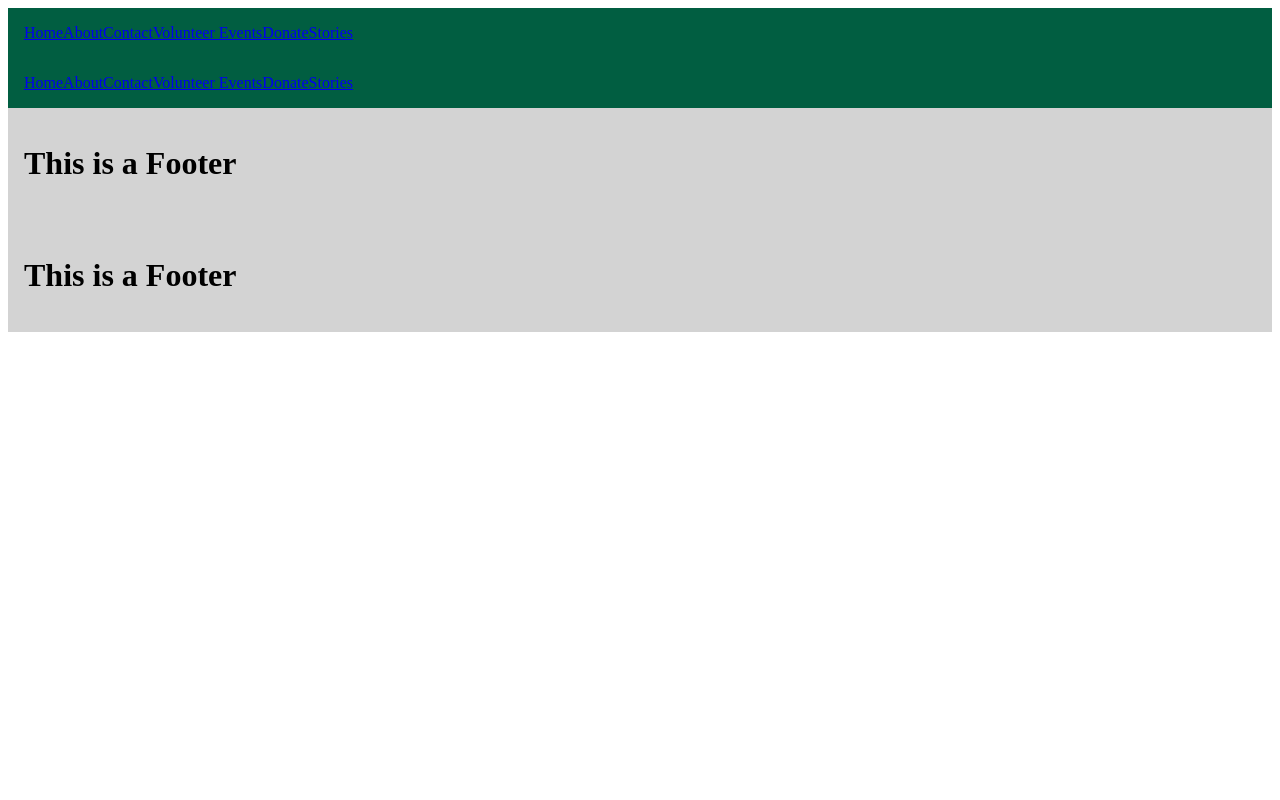
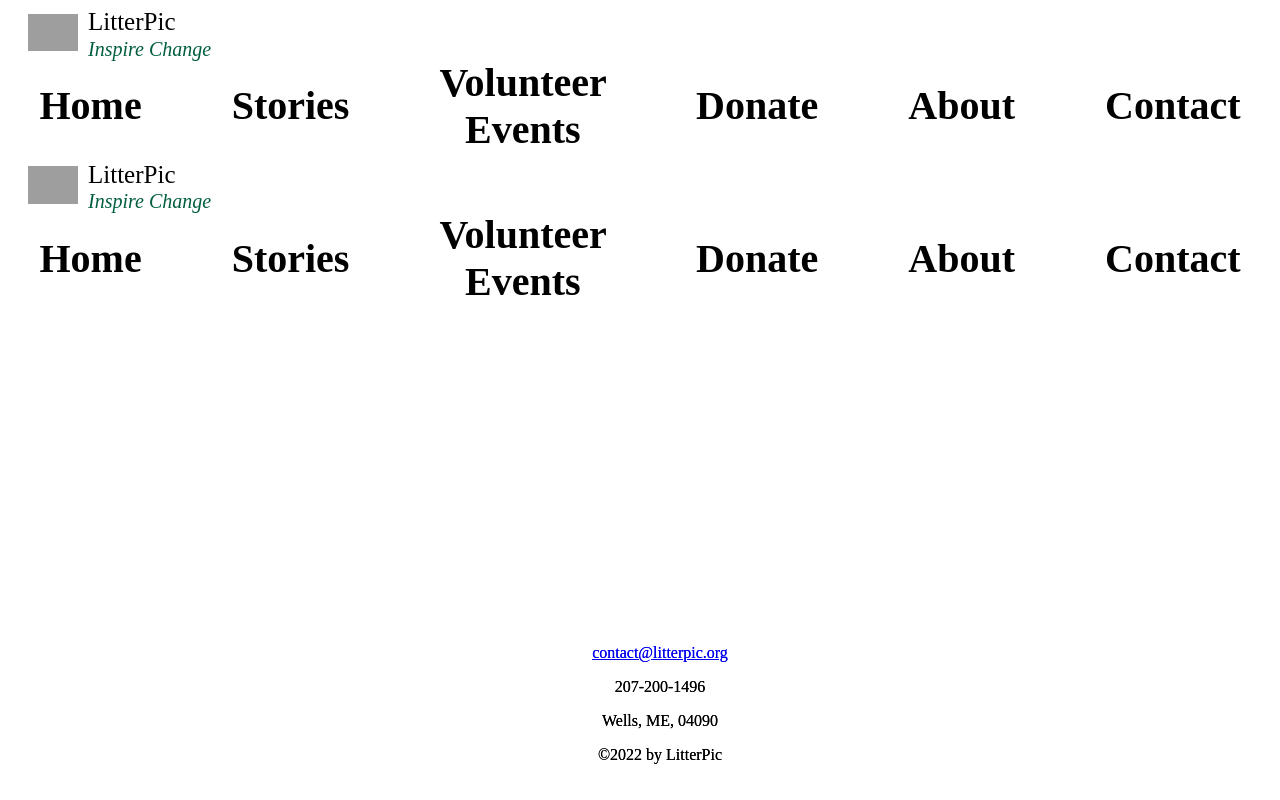
Before and after one commit to LitterPic/litterpic_org, a Next.js app: page /layout in a window 1280 px wide. Built offline with nearby package versions, Linux system fonts and the light colour scheme; grey boxes are pictures that could not be loaded.

Commit message:
Updated some styling, added a logo, updates to navbar, logobar, and footer.

```diff
--- a/components/Footer.js
+++ /dev/null
@@ -1,11 +0,0 @@
-import React from 'react';
-
-const Footer = () => {
-  return (
-    <footer>
-      <h1> This is a Footer</h1>
-    </footer>
-  );
-};
-
-export default Footer;
--- /dev/null
+++ b/components/footer.js
@@ -0,0 +1,26 @@
+import React from 'react';
+
+const Footer = () => {
+    const email = 'contact@litterpic.org';
+    const address = 'Wells, ME, 04090';
+    const googleMapsUrl = `https://www.google.com/maps/search/?api=1&query=${encodeURIComponent(
+        address
+    )}`;
+
+    const handleAddressClick = () => {
+        window.open(googleMapsUrl, '_blank');
+    };
+
+    return (
+        <footer className="footer">
+            <p>
+                <a href={`mailto:${email}`}>{email}</a>
+            </p>
+            <p>207-200-1496</p>
+            <p onClick={handleAddressClick} className="address-link">{address}</p>
+            <p>©2022 by LitterPic</p>
+        </footer>
+    );
+};
+
+export default Footer;
--- /dev/null
+++ b/components/logobar.js
@@ -0,0 +1,23 @@
+import React from 'react';
+import Link from 'next/link';
+import Image from 'next/image';
+
+const Logobar = () => {
+    return (
+        <div className="logo-bar">
+            <div className="logo-content">
+                <Link href="/">
+                    <div className="logo-link">
+                        <Image src="/images/LitterPicLogo.png" alt="LitterPic logo" width={100} height={100}/>
+                    </div>
+                </Link>
+            </div>
+            <div className="text-content">
+                <p className="logo">LitterPic</p>
+                <p className="tagline">Inspire Change</p>
+            </div>
+        </div>
+    );
+};
+
+export default Logobar;
--- a/pages/layout.js
+++ b/pages/layout.js
@@ -1,20 +1,22 @@
 import React from "react";
-import Link from "next/link";
-import Footer from "../components/Footer";
+import Navlink from "./navlink";
+import Logobar from '../components/logobar';
+import Footer from "../components/footer";
 
-const Layout = ({ children }) => {
+const Layout = ({children}) => {
     return (
         <div>
+            <Logobar/>
             <nav>
-        <Link href="/">Home</Link>
-        <Link href="/about">About</Link>
-        <Link href="/contact">Contact</Link>
-        <Link href="/volunteer">Volunteer Events</Link>
-        <Link href="/donate">Donate</Link>
-        <Link href="/stories">Stories</Link>
+                <Navlink href="/">Home</Navlink>
+                <Navlink href="/stories">Stories</Navlink>
+                <Navlink href="/volunteer">Volunteer Events</Navlink>
+                <Navlink href="/donate">Donate</Navlink>
+                <Navlink href="/about">About</Navlink>
+                <Navlink href="/contact">Contact</Navlink>
             </nav>
             <main>{children}</main>
-      <Footer />
+            <Footer/>
         </div>
     );
 };
--- /dev/null
+++ b/pages/navlink.js
@@ -0,0 +1,18 @@
+import {useRouter} from 'next/router';
+import Link from 'next/link';
+
+const Navlink = ({href, children}) => {
+    const {asPath} = useRouter();
+
+    let className = asPath === href ? 'active' : '';
+
+    return (
+        <Link href={href}>
+            <button className={className}>
+                {children}
+            </button>
+        </Link>
+    );
+};
+
+export default Navlink;
--- a/styles/styles.css
+++ b/styles/styles.css
@@ -1,11 +1,94 @@
 /* styles.css */
 
 nav {
-  background-color: #015e41;
-  padding: 1rem;
+    display: flex;
+    justify-content: center;
+    height: 70px;
+    align-items: center;
+    padding-top: 10px;
+    padding-bottom: 20px;
 }
 
-footer {
-  background-color: lightgray;
-  padding: 1rem;
+nav a {
+    color: #000;
+    font-weight: bold;
+    font-size: 40px;
+    margin: 0 45px;
+    text-decoration: none;
+    transition: color 0.5s ease;
+    text-transform: uppercase;
 }
+
+nav button {
+    background: none;
+    border: none;
+    padding: 0;
+    font: inherit;
+    cursor: pointer;
+    outline: inherit;
+}
+
+nav button:hover {
+    color: #02c14d;
+}
+
+nav button.active {
+    color: #02c14d;
+}
+
+body {
+    background-color: #fff;
+}
+
+.logo-bar img {
+    width: 50px;
+    height: auto;
+}
+
+.logo-bar {
+    display: flex;
+    align-items: center;
+    padding-left: 20px;
+}
+
+.logo-content {
+    margin-right: 10px;
+}
+
+.logo {
+    font-size: 25px;
+    padding-bottom: .1rem;
+}
+
+.tagline {
+    color: #015e41;
+    font-style: italic;
+    font-size: 20px;
+}
+
+.text-content {
+    display: flex;
+    flex-direction: column;
+}
+
+.logo-bar p {
+    margin: 0;
+}
+
+.footer {
+    position: fixed;
+    bottom: 0;
+    left: 0;
+    width: 100%;
+    padding: 20px;
+    align-items: center;
+    text-align: center;
+}
+
+.address-link {
+    cursor: pointer;
+}
+
+.address-link:hover {
+    cursor: pointer;
+}
```
Also changed, not shown: public/images/litter_pic_logo.png (added). Lines whose indentation alone changed are shown as unchanged.
